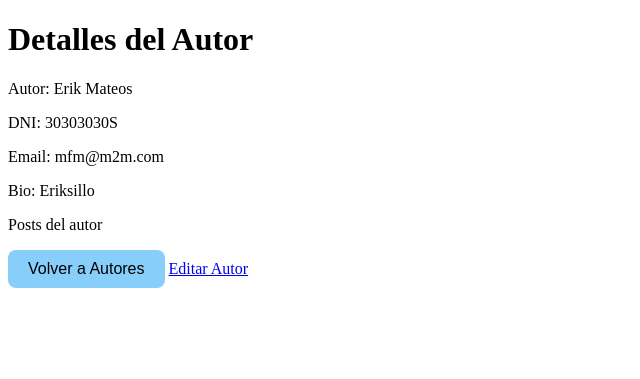
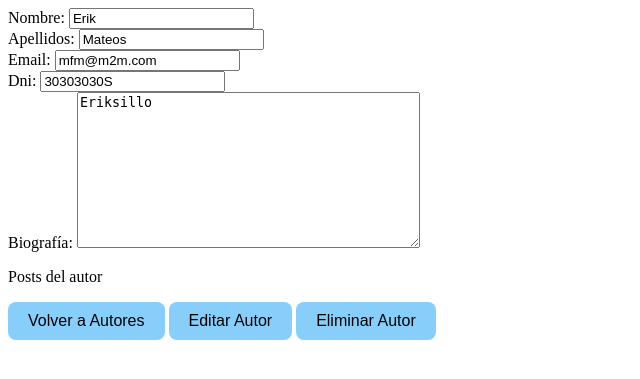
Before and after one commit to MafeMCode/Django-Clase, a Django app: a page that uses blog/templates/blog/detalle_autor.html in a window 1280 px wide. Shown: the top 379 px of the page, without its empty margins (0-640 px from the left). Run offline with Django 5.2, Linux system fonts and the light colour scheme; data comes from the database, SQL or seed files in the repository; both versions use the stored data as it was after the commit.

Commit message:
finalizado blog

```diff
--- a/blog/templates/blog/detalle_autor.html
+++ b/blog/templates/blog/detalle_autor.html
@@ -5,7 +5,7 @@
     <meta name="viewport" content="width=device-width, initial-scale=1.0">
     <title>Detalles de {{autor.nombre}} {{autor.apellidos}}</title>
     <style>
-        #volver {
+        #volver, #editar, #eliminar {
             display: inline-block; /* Para que se comporte como un botón */
             background-color: #87CEFA; /* Azul claro */
             color: black; /* Color del texto */
@@ -18,18 +18,20 @@
             transition: background-color 0.3s ease; /* Efecto suave al cambiar color */
         }
 
-        #volver:hover {
+        #volver:hover, #editar:hover, #eliminar:hover {
             background-color: #4682B4; /* Azul más oscuro al pasar el cursor */
         }
 
     </style>
 </head>
 <body>
-    <h1 >Detalles del Autor</h1>
-    <p>Autor: {{autor.nombre}} {{autor.apellidos}}</p>
-    <p>DNI: {{autor.dni}}</p>
-    <p>Email: {{autor.email}}</p>
-    <p>Bio: {{autor.bio}}</p>
+    <form action="" method="GET" disabled>
+
+        {% csrf_token %}
+
+        {{form}}
+
+    </form>
 
     <p>Posts del autor</p>
     <ul>
@@ -45,5 +47,7 @@
 
     <a id="editar" href="{% url 'autor_edit' pk=autor.pk %}">Editar Autor</a>
 
+    <a id="eliminar" href="{% url 'autor_del' pk=autor.pk %}">Eliminar Autor</a>
+
 </footer>
 </html>
--- a/blog/urls.py
+++ b/blog/urls.py
@@ -10,6 +10,7 @@ urlpatterns = [
     path('autores/n', views.autor_new, name="autor_new"),
     path('post_edit_<int:pk>', views.post_edit, name="post_edit"),
     path('autores/e/<int:pk>', views.autor_edit, name="autor_edit"),
+    path('autores/d/<int:pk>', views.autor_del, name="autor_del"),
     path('post/model', views.post_new_model, name="postnewmodel"),
 
 ]
--- a/blog/views.py
+++ b/blog/views.py
@@ -13,7 +13,7 @@ def post_new(request):
             ftitulo = form.cleaned_data["titulo"]
             fcuerpo = form.cleaned_data["cuerpo"]
             fpublicado = form.cleaned_data["fpublicado"]
-            fautor = Autor.objects.get(id=1)
+            fautor = Autor.objects.get(id=5)
             Post.objects.create(titulo=ftitulo, cuerpo=fcuerpo, autor=fautor, fpublicacion=fpublicado)
             return render(request, 'blog/post_new_added.html', {"form":post_form()})
     else:
@@ -55,7 +55,8 @@ def detalle_post(request, pk):
 def detalle_autor(request, pk):
     autor = get_object_or_404(Autor, pk=pk)
     post = Post.objects.filter(pk=autor.pk)
-    return render(request, 'blog/detalle_autor.html', {'autor':autor, 'posts':post})
+    form = post_form_Model_Artista(initial=autor.__dict__)
+    return render(request, 'blog/detalle_autor.html', {'autor':autor, 'posts':post, "form":form})
 
 def autor_new(request):
     if request.method == "POST":
@@ -67,7 +68,8 @@ def autor_new(request):
             fdni = form.cleaned_data["dni"]
             fbio = form.cleaned_data["bio"]
             Autor.objects.create(nombre=fnombre, apellidos=fapellidos, email=femail, dni=fdni, bio=fbio)
-            return render(request, 'blog/autores.html')
+            autores = Autor.objects.all()
+            return render(request, 'blog/autores.html', {"autores": autores})
     else:
         form = post_form_Model_Artista()
 
@@ -78,13 +80,22 @@ def autor_edit(request, pk):
     if request.method == "POST":
         form = post_form_Model_Artista(request.POST, instance=autor)
         if form.is_valid():
-            autor.nombre = form.cleaned_data["nombre"]
-            autor.apellidos = form.cleaned_data["apellidos"]
-            autor.email = form.cleaned_data["email"]
-            autor.dni = form.cleaned_data["dni"]
-            autor.bio = form.cleaned_data["bio"]
+            # autor.nombre = form.cleaned_data["nombre"]
+            # autor.apellidos = form.cleaned_data["apellidos"]
+            # autor.email = form.cleaned_data["email"]
+            # autor.dni = form.cleaned_data["dni"]
+            # autor.bio = form.cleaned_data["bio"]
             form.save()
             return redirect('autores')
     else:
         form = post_form_Model_Artista(initial=autor.__dict__)
     return render(request, 'blog/autor_edit.html', {"autor":autor, "form":form})
+
+def autor_del(request, pk):
+    autor = get_object_or_404(Autor, pk=pk)
+    if request.method == 'POST':
+        Autor.objects.get(pk=autor.pk).delete()
+        autores = Autor.objects.all()
+        return render(request, 'blog/autores.html', {"autores": autores})
+    else:
+        return render(request, 'blog/autor_del.html', {"autor":autor})
```
Also changed, not shown: blog/templates/blog/autor_del.html (added, +17 -0 lines), db.sqlite3.
